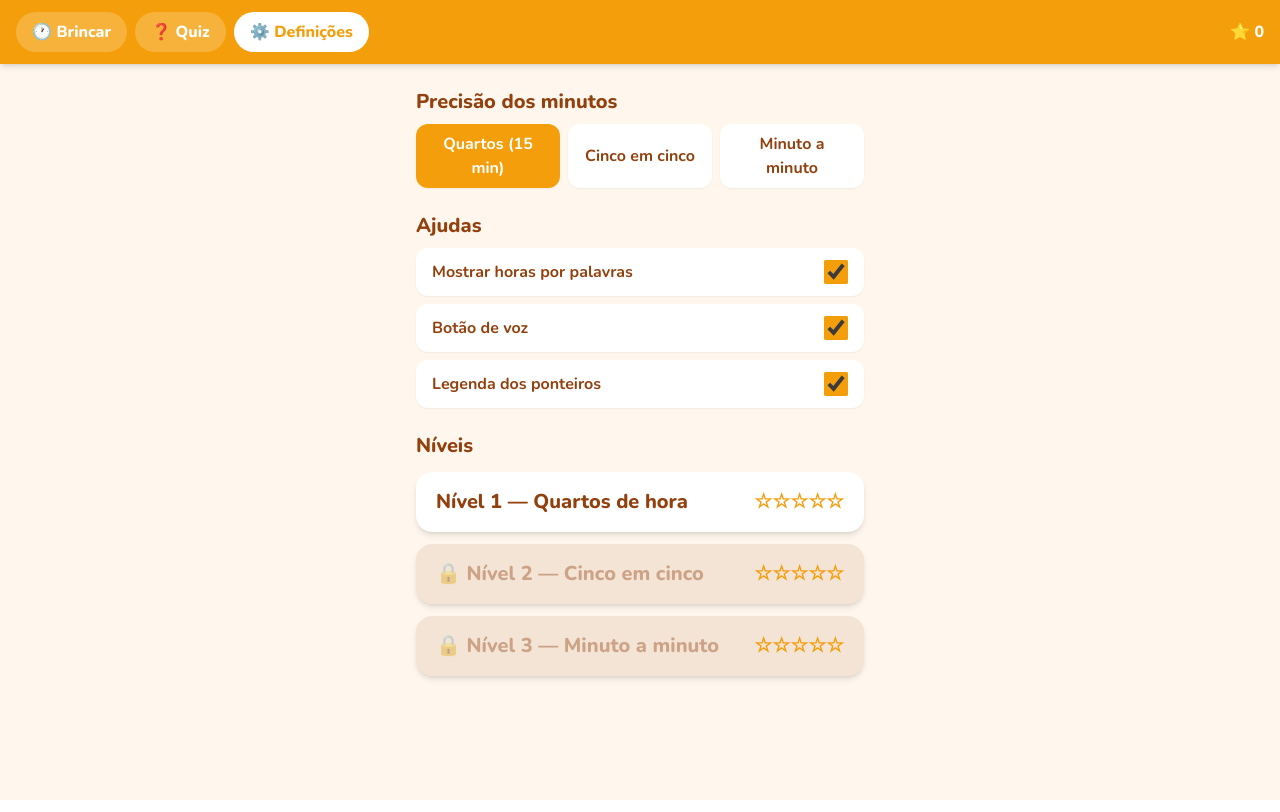
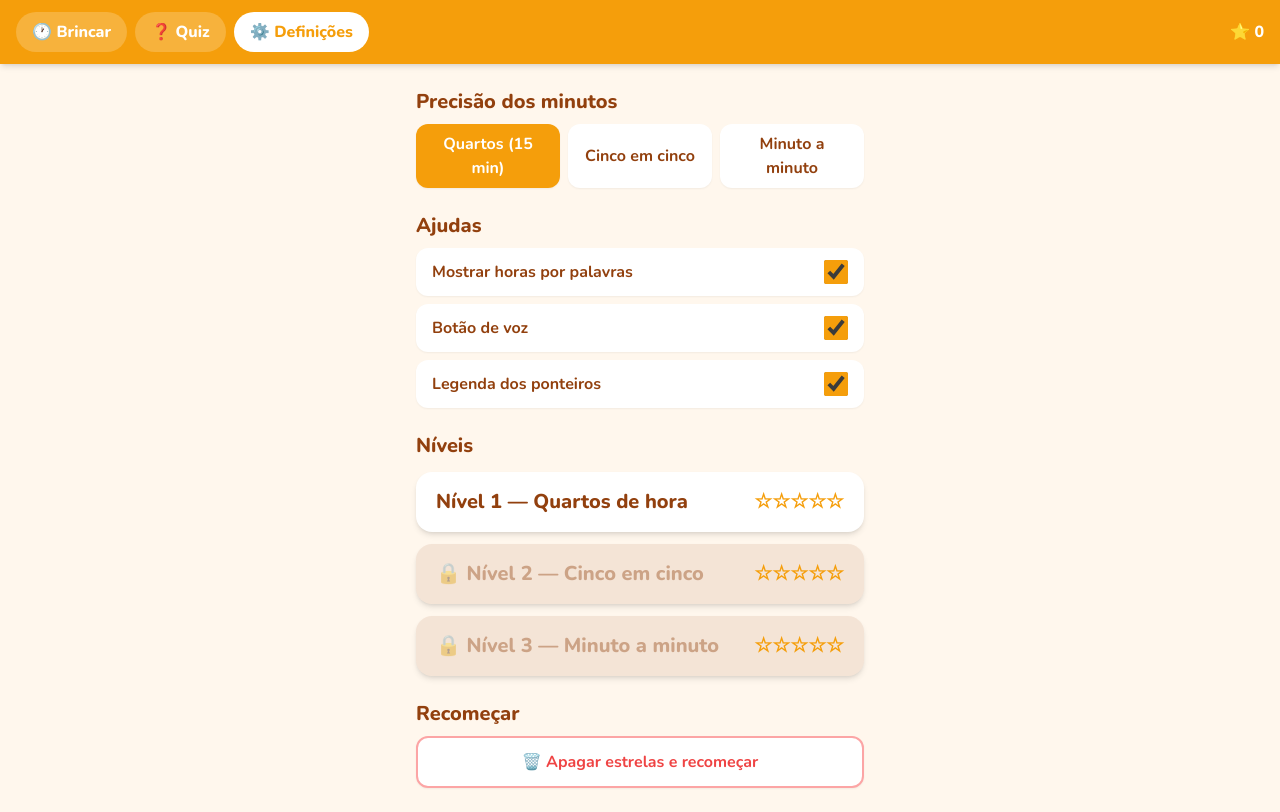
Before and after one commit to fabioduque/clokids, a React (Vite) app: page / in a window 1280 px wide. Both pictures are taken after a click on the button "⚙️ Definições". Built offline with nearby package versions, Linux system fonts and the light colour scheme.

Commit message:
add reset button to wipe stars and progress

```diff
--- a/src/App.tsx
+++ b/src/App.tsx
@@ -3,7 +3,7 @@ import { NavBar, type Screen } from './components/NavBar'
 import { FreePlayView } from './views/FreePlayView'
 import { QuizView } from './views/QuizView'
 import { SettingsView } from './views/SettingsView'
-import { loadProfile, saveProfile, type Profile, type Settings } from './lib/profileStore'
+import { DEFAULT_PROFILE, loadProfile, saveProfile, type Profile, type Settings } from './lib/profileStore'
 import { type Level } from './lib/quiz'
 
 export default function App() {
@@ -22,6 +22,10 @@ export default function App() {
 
   function updateSettings(settings: Settings) {
     setProfile((p) => ({ ...p, settings }))
+  }
+
+  function resetProfile() {
+    setProfile(structuredClone(DEFAULT_PROFILE))
   }
 
   function navigate(next: Screen) {
@@ -66,6 +70,7 @@ export default function App() {
             progress={profile.progress}
             onSettings={updateSettings}
             onPlay={startQuiz}
+            onReset={resetProfile}
           />
         )}
       </main>
--- a/src/views/SettingsView.tsx
+++ b/src/views/SettingsView.tsx
@@ -7,6 +7,7 @@ export interface SettingsViewProps {
   progress: Progress
   onSettings: (s: Settings) => void
   onPlay: (level: Level) => void
+  onReset: () => void
 }
 
 const SNAPS: Array<Settings['snap']> = [15, 5, 1]
@@ -16,7 +17,7 @@ const SNAP_LABEL: Record<Settings['snap'], string> = {
   1: 'Minuto a minuto',
 }
 
-export function SettingsView({ settings, progress, onSettings, onPlay }: SettingsViewProps) {
+export function SettingsView({ settings, progress, onSettings, onPlay, onReset }: SettingsViewProps) {
   function set<K extends keyof Settings>(key: K, value: Settings[K]) {
     onSettings({ ...settings, [key]: value })
   }
@@ -56,6 +57,19 @@ export function SettingsView({ settings, progress, onSettings, onPlay }: Setting
         <h3 className="text-xl font-extrabold text-ink">Níveis</h3>
         <LevelMap progress={progress} onPlay={onPlay} />
       </section>
+
+      <section className="flex flex-col gap-2">
+        <h3 className="text-xl font-extrabold text-ink">Recomeçar</h3>
+        <button
+          type="button"
+          onClick={() => {
+            if (window.confirm('Apagar todas as estrelas e recomeçar do início?')) onReset()
+          }}
+          className="rounded-xl border-2 border-red-300 bg-white px-4 py-3 font-bold text-red-500 shadow-sm active:scale-95"
+        >
+          🗑️ Apagar estrelas e recomeçar
+        </button>
+      </section>
     </div>
   )
 }
```
